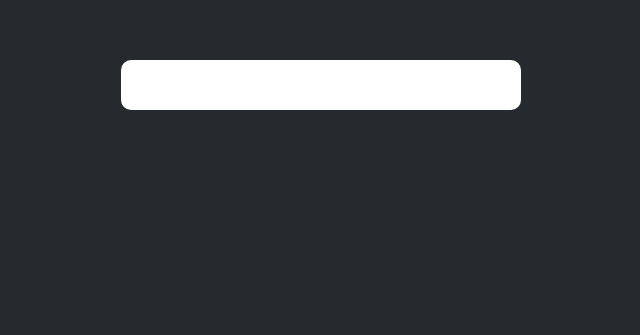
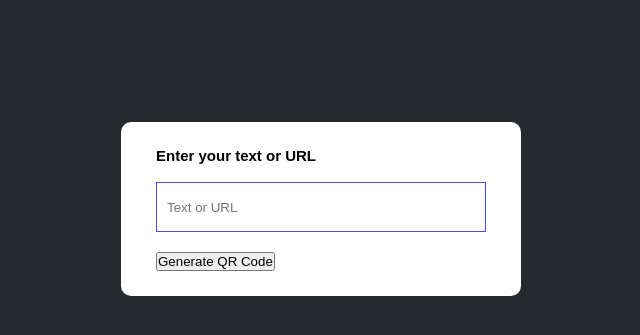
Before and after one commit to maundu55/QR-Code-Generator, a plain HTML site: page index.html in a window 1280 px wide. Shown: the part 365-700 px from the top of the page, without its empty margins (319-959 px from the left). Drawn offline with Linux system fonts and the light colour scheme.

Commit message:
add more css

```diff
--- a/index.html
+++ b/index.html
@@ -8,7 +8,9 @@
 </head>
 <body>
     <div class="container">
-
+        <p>Enter your text or URL</p>
+        <input type="text" placeholder="Text or URL">
+        <button>Generate QR Code</button>
     </div>
 
     <script src="script.js"></script>
--- a/style.css
+++ b/style.css
@@ -17,3 +17,16 @@ body{
     background: #fff;
     border-radius: 10px;
 }
+.container p{
+    font-weight: 600;
+    font-size: 15px;
+    margin-bottom: 8px;
+}
+.container input{
+    width: 100%;
+    height: 50px;
+    border: 1px solid #494eea;
+    outline: 0;
+    padding: 10px;
+    margin: 10px 0 20px;
+}
```
